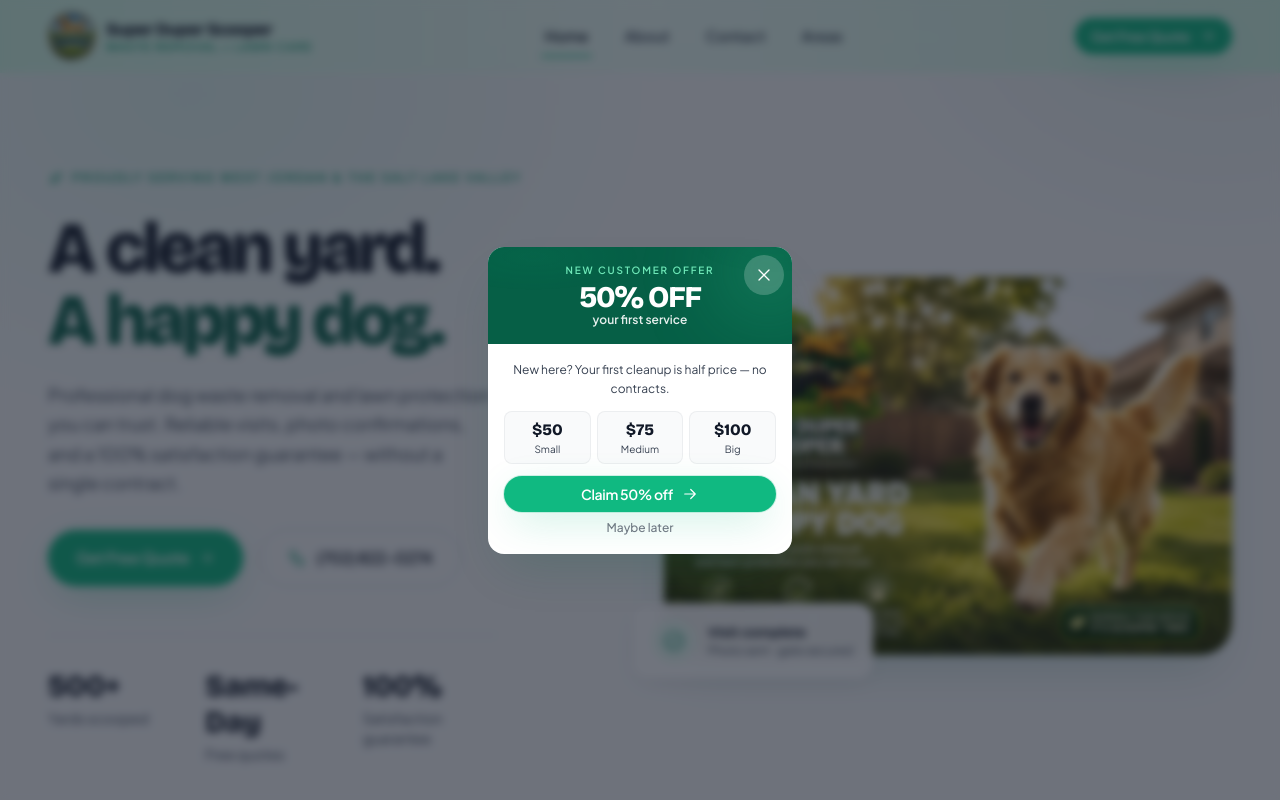
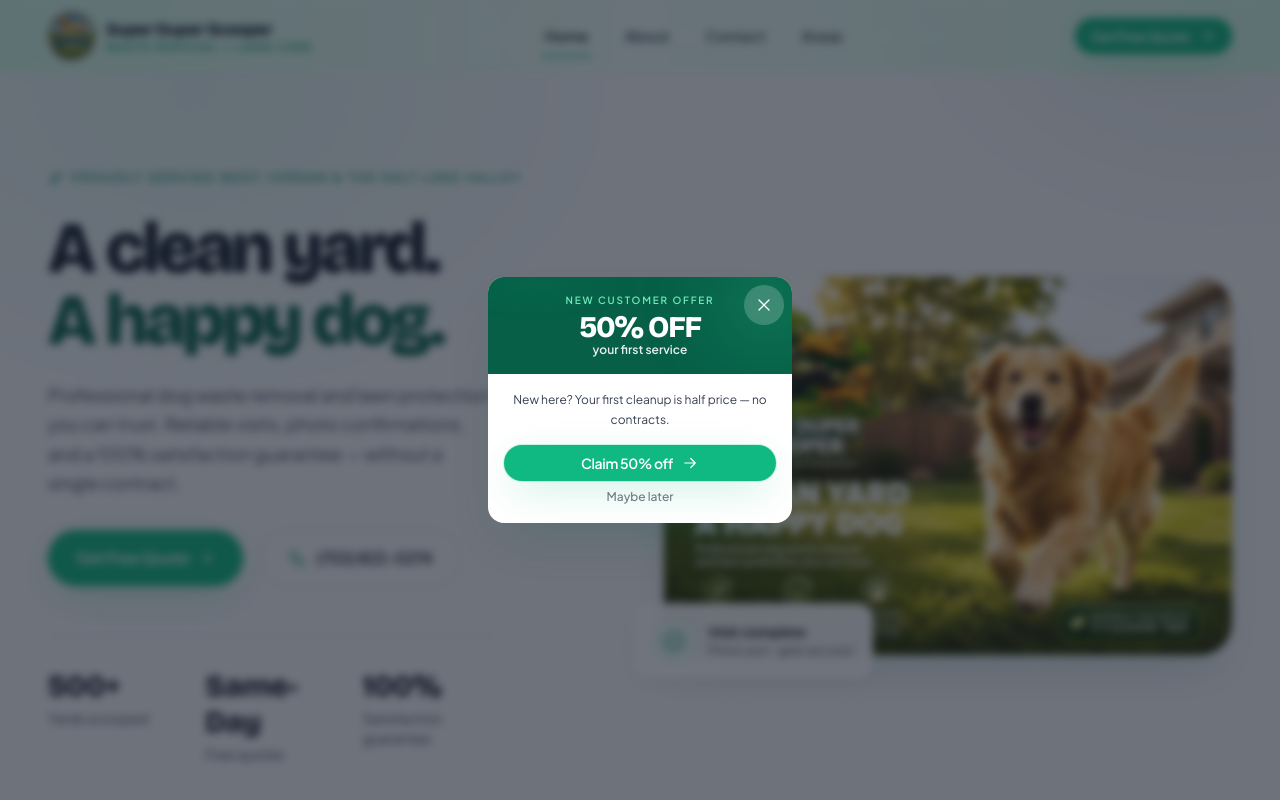
Before and after one commit to Programmer-stevenson/Super-Duper-Scoopers, a React (Vite) app: page / in a window 1280 px wide. Shown: the top 800 px of the page. Built offline with nearby package versions, Linux system fonts and the light colour scheme.

Commit message:
big update

```diff
--- a/src/components/PromoPopup.jsx
+++ b/src/components/PromoPopup.jsx
@@ -3,13 +3,6 @@ import { useNavigate } from 'react-router-dom'
 import { motion, AnimatePresence } from 'framer-motion'
 import Button from './ui/Button'
 import Icon from './ui/Icon'
-
-// One-time cleanup pricing by yard size.
-const ONE_TIME_PRICES = [
-  { label: 'Small', price: 50 },
-  { label: 'Medium', price: 75 },
-  { label: 'Big', price: 100 },
-]
 
 // True once the promo has shown during this page load. This module-level flag
 // resets only on a full page load/refresh — NOT on client-side navigation
@@ -109,17 +102,7 @@ export default function PromoPopup() {
               <p className="text-center text-xs leading-relaxed text-slate">
                 New here? Your first cleanup is half price — no contracts.
               </p>
-              <ul className="mt-3 grid grid-cols-3 gap-1.5 text-center">
-                {ONE_TIME_PRICES.map((p) => (
-                  <li key={p.label} className="rounded-lg border border-ink/5 bg-canvas py-1.5">
-                    <span className="block font-display text-base font-extrabold text-ink">
-                      ${p.price}
-                    </span>
-                    <span className="block text-[10px] text-slate">{p.label}</span>
-                  </li>
-                ))}
-              </ul>
-              <Button onClick={claim} size="sm" arrow className="mt-3 w-full">
+              <Button onClick={claim} size="sm" arrow className="mt-4 w-full">
                 Claim 50% off
               </Button>
               <button
--- a/src/data/content.js
+++ b/src/data/content.js
@@ -7,8 +7,8 @@ export const company = {
   subtitle: 'Dog Waste Removal + Lawn Protection Service',
   phone: '(702) 822-0274',
   phoneHref: 'tel:+17028220274',
-  email: 'hello@superduperscooper.com',
-  emailHref: 'mailto:hello@superduperscooper.com',
+  email: 'supedupescoop@gmail.com',
+  emailHref: 'mailto:hello@supedupescoop@gmail.com',
   hours: 'Mon–Sat · 7:00 AM – 6:00 PM',
   city: 'West Jordan, Utah',
   serviceLine: 'Proudly serving West Jordan & the Salt Lake Valley',
--- a/src/pages/Home.jsx
+++ b/src/pages/Home.jsx
@@ -34,6 +34,13 @@ const FIRST_TIME_DISCOUNT = 0.5 // 50% off the first visit
 
 // Format money without trailing .00 (but keeps cents when needed, e.g. $10.50).
 const money = (n) => (Number.isInteger(n) ? `$${n}` : `$${n.toFixed(2)}`)
+
+// One-time cleanup pricing by yard size (no recurring plan required).
+const ONE_TIME_CLEANUPS = [
+  { size: 'Small yard', price: 50, blurb: 'Apartments, townhomes, and small yards or patios.' },
+  { size: 'Medium yard', price: 75, blurb: 'A typical suburban backyard that needs a full reset.' },
+  { size: 'Big yard', price: 100, blurb: 'Large, multi-dog, or extra-overgrown yards.' },
+]
 
 function Hero() {
   return (
@@ -96,7 +103,7 @@ function Hero() {
             </motion.p>
 
             <motion.div
-              className="mt-8 flex flex-wrap items-center gap-4"
+              className="mt-8 flex flex-wrap items-center justify-center gap-4 lg:justify-start"
               initial={{ opacity: 0, y: 20 }}
               animate={{ opacity: 1, y: 0 }}
               transition={{ duration: 0.6, delay: 0.52 }}
@@ -411,6 +418,69 @@ function QuoteCalculator() {
   )
 }
 
+function OneTimeCleanups() {
+  const navigate = useNavigate()
+
+  const book = (size, price) => {
+    navigate('/contact', {
+      state: {
+        quote: {
+          summary: `a one-time ${size.toLowerCase()} cleanup (${money(price)})`,
+        },
+      },
+    })
+  }
+
+  return (
+    <section className="relative bg-white py-24">
+      <div className="max-w-site container-px">
+        <SectionHeading
+          eyebrow="One-time cleanups"
+          title="Just need a one-time reset?"
+          lead="Moving in, hosting guests, or let things pile up over the winter? Book a single deep cleanup — a flat price by yard size, with no recurring plan required."
+        />
+
+        <Reveal className="mt-14">
+          <div className="grid gap-6 sm:grid-cols-3">
+            {ONE_TIME_CLEANUPS.map((c) => (
+              <div
+                key={c.size}
+                className="flex flex-col rounded-3xl border border-ink/5 bg-canvas p-7 shadow-soft"
+              >
+                <span className="text-sm font-semibold uppercase tracking-wide text-emerald-600">
+                  {c.size}
+                </span>
+                <div className="mt-3 flex items-end gap-1.5">
+                  <span className="display text-5xl font-extrabold leading-none text-ink">
+                    {money(c.price)}
+                  </span>
+                  <span className="mb-1 text-sm text-slate">/ cleanup</span>
+                </div>
+                <p className="mt-4 flex-1 text-sm leading-relaxed text-slate">
+                  {c.blurb}
+                </p>
+                <Button
+                  onClick={() => book(c.size, c.price)}
+                  variant="outline"
+                  arrow
+                  className="mt-6 w-full"
+                >
+                  Book this cleanup
+                </Button>
+              </div>
+            ))}
+          </div>
+
+          <p className="mt-7 text-center text-sm text-slate">
+            First-time customer? Your first cleanup is{' '}
+            <span className="font-semibold text-forest">50% off</span>.
+          </p>
+        </Reveal>
+      </div>
+    </section>
+  )
+}
+
 function Services() {
   return (
     <section className="relative bg-canvas py-24">
@@ -503,8 +573,11 @@ export default function Home() {
     <PageTransition>
       <PromoPopup />
       <Hero />
+      <Services />
+      <OneTimeCleanups />
       <QuoteCalculator />
-      <Services />
+
+
       <FinalCTA />
     </PageTransition>
   )
```
